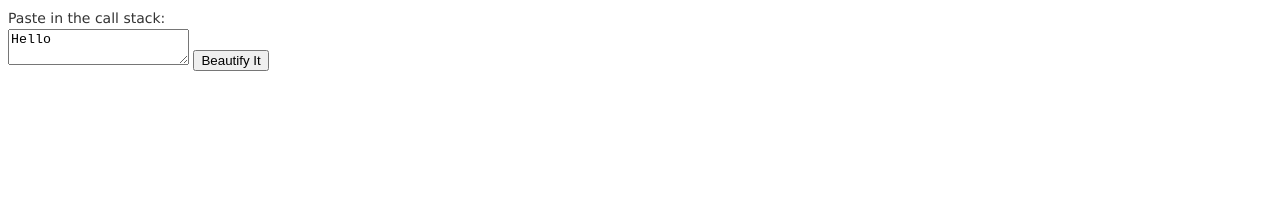
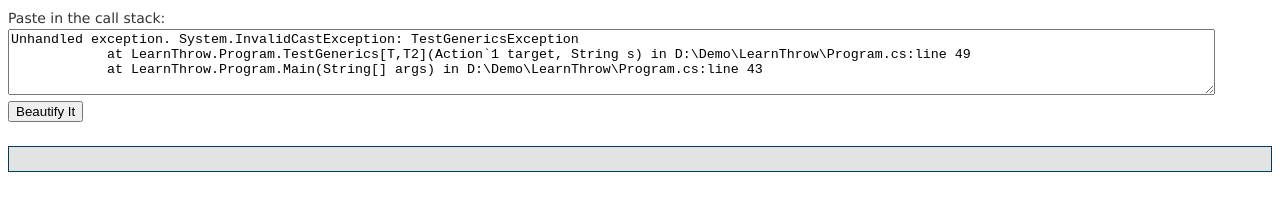
Before and after one commit to xiaomi7732/StackBeauty, a plain HTML site: page NetStackBeautifier.WebAPI/wwwroot/index.html in a window 1280 px wide. Drawn offline with Linux system fonts and the light colour scheme.

Commit message:
Add a bit styles

```diff
--- a/NetStackBeautifier.WebAPI/wwwroot/index.html
+++ b/NetStackBeautifier.WebAPI/wwwroot/index.html
@@ -9,7 +9,11 @@
 
 <body>
     <div>Paste in the call stack:</div>
-    <textarea id="callstackinput">Hello</textarea>
+    <div>
+        <textarea id="callstackinput">Unhandled exception. System.InvalidCastException: TestGenericsException
+            at LearnThrow.Program.TestGenerics[T,T2](Action`1 target, String s) in D:\Demo\LearnThrow\Program.cs:line 49
+            at LearnThrow.Program.Main(String[] args) in D:\Demo\LearnThrow\Program.cs:line 43</textarea>
+    </div>
     <input id="btnBeautify" type="button" value="Beautify It" />
     <div id="result">
     </div>
--- a/NetStackBeautifier.WebAPI/wwwroot/style.css
+++ b/NetStackBeautifier.WebAPI/wwwroot/style.css
@@ -3,6 +3,23 @@ body {
     font-size: 14px;
     line-height: 1.5em;
     color: #333;
+}
+
+text-area {
+    font-family: Verdana,sans-serif;
+}
+
+#callstackinput {
+    width: 95%;
+    min-width: 500px;
+    height: 60px;
+}
+
+#result {
+    margin-top: 24px;
+    padding: 12px;
+    border: #043959 1px solid;
+    background-color: #E3E3E3;
 }
 
 .description-text {
```
